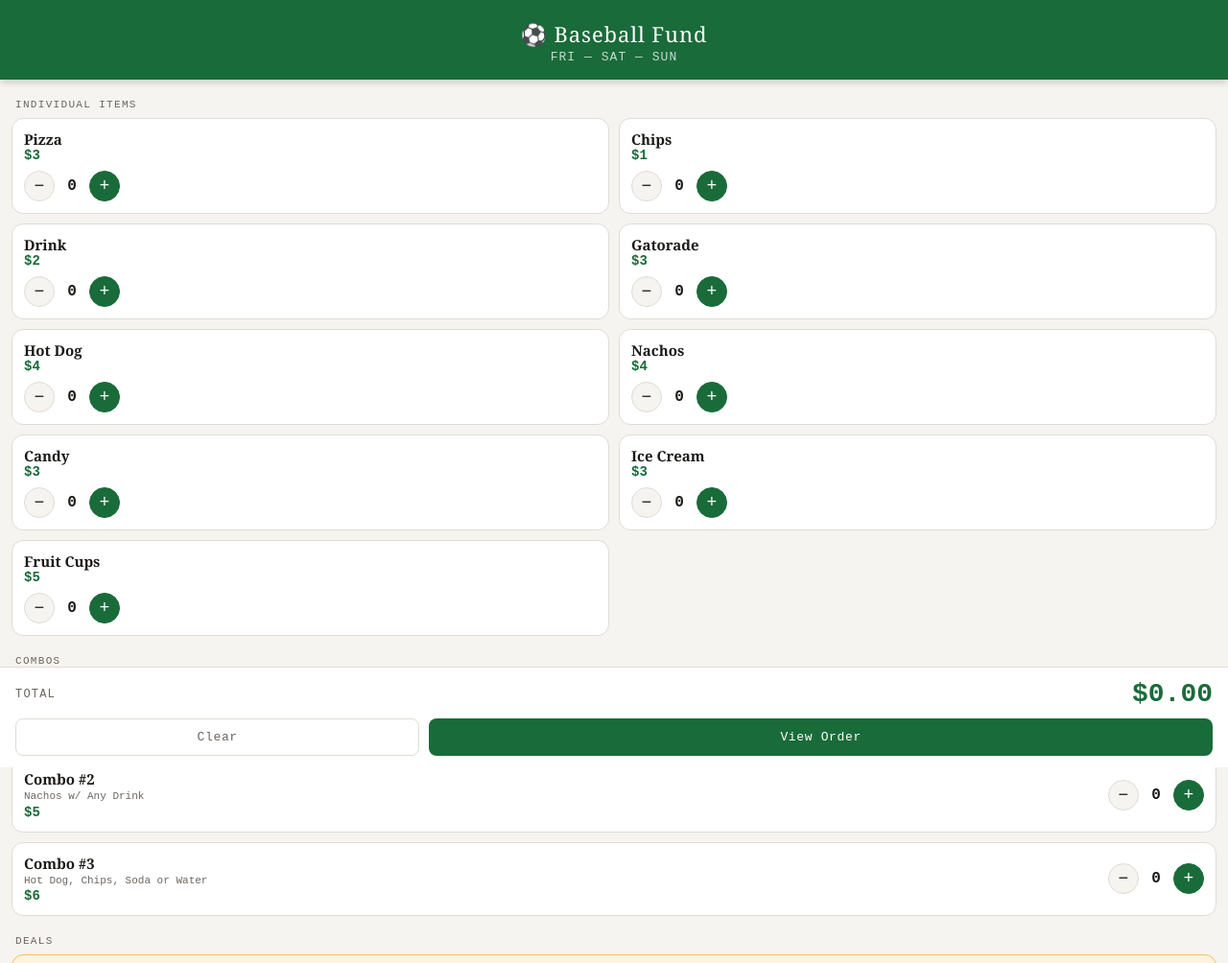
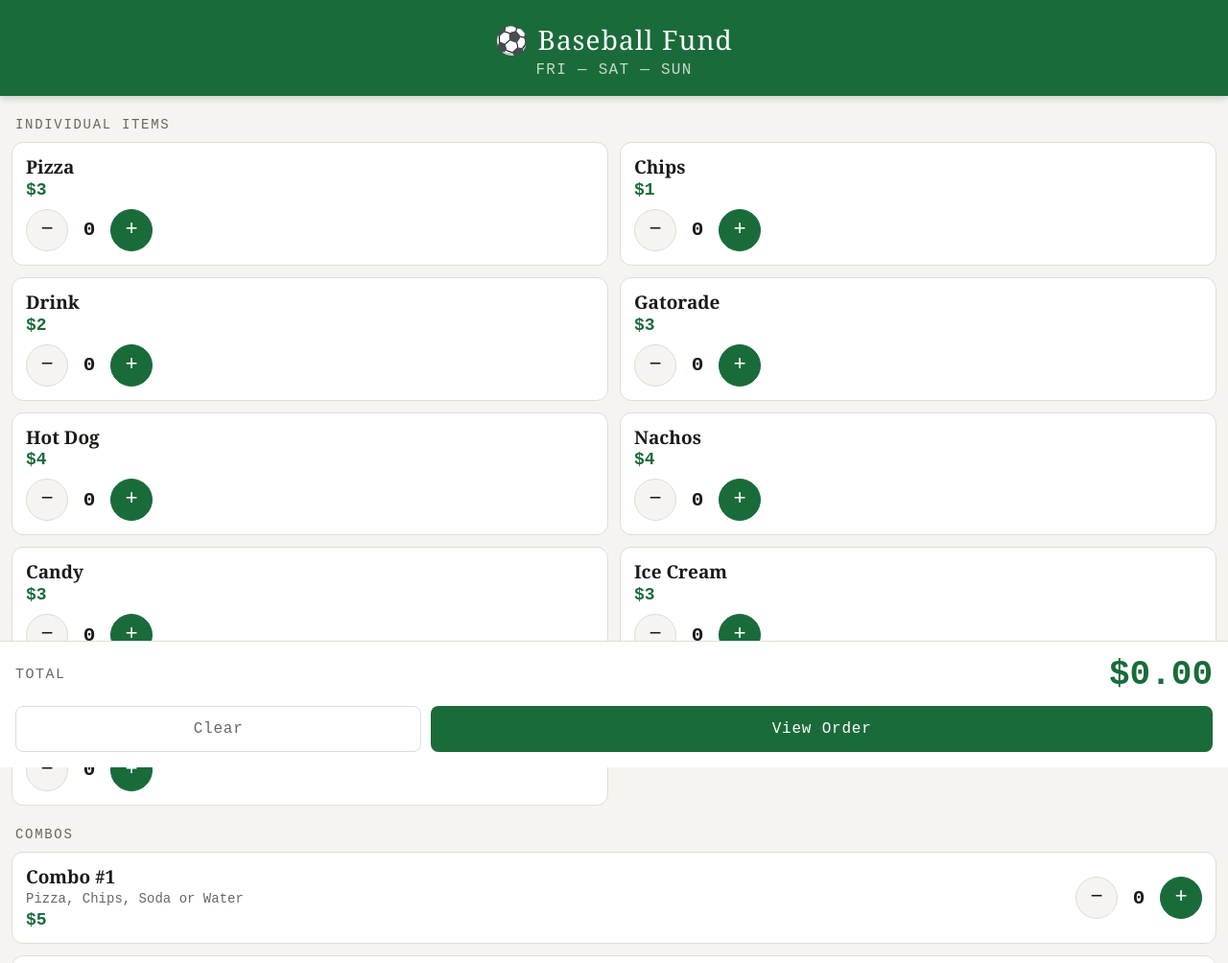
Before and after one commit to console-angel/Baseball-Fund, a plain HTML site: page index.html in a window 1280 px wide. Shown: the top 1004 px of the page at 96% size. Drawn offline with Linux system fonts and the light colour scheme.

Commit message:
Updated Baseball Fund
Co-authored-by: Copilot <copilot@github.com>

```diff
--- a/index.html
+++ b/index.html
@@ -2,10 +2,14 @@
 <html lang="en">
 <head>
 <meta charset="UTF-8" />
-<meta name="viewport" content="width=device-width, initial-scale=1.0" />
+<meta name="viewport" content="width=device-width, initial-scale=1.0, viewport-fit=cover" />
 <title>Baseball Fund — Order Calculator</title>
 <style>
   *, *::before, *::after { box-sizing: border-box; margin: 0; padding: 0; }
+
+  html {
+    touch-action: manipulation;
+  }
 
   :root {
     --green: #1a6b3a;
@@ -28,15 +32,22 @@
     font-family: 'Georgia', serif;
     background: var(--bg);
     color: var(--text);
+    font-size: 17px;
     min-height: 100vh;
-    padding: 0 0 120px;
+    padding: 0 0 148px;
+    touch-action: pan-y;
+  }
+
+  button {
+    touch-action: manipulation;
+    -webkit-tap-highlight-color: transparent;
   }
 
   header {
     background: var(--green);
     color: white;
     text-align: center;
-    padding: 20px 16px 16px;
+    padding: 22px 16px 18px;
     position: sticky;
     top: 0;
     z-index: 100;
@@ -44,32 +55,32 @@
   }
 
   header h1 {
-    font-size: 22px;
+    font-size: 28px;
     letter-spacing: 0.04em;
     font-weight: normal;
   }
 
   header p {
-    font-size: 13px;
+    font-size: 16px;
     opacity: 0.75;
-    margin-top: 2px;
+    margin-top: 4px;
     font-family: 'Courier New', monospace;
     letter-spacing: 0.08em;
   }
 
   .section-label {
     font-family: 'Courier New', monospace;
-    font-size: 11px;
+    font-size: 14px;
     letter-spacing: 0.12em;
     text-transform: uppercase;
     color: var(--muted);
-    padding: 20px 16px 8px;
+    padding: 22px 16px 10px;
   }
 
   .items-grid {
     display: grid;
     grid-template-columns: 1fr 1fr;
-    gap: 10px;
+    gap: 12px;
     padding: 0 12px;
   }
 
@@ -77,10 +88,10 @@
     background: var(--surface);
     border: 1px solid var(--border);
     border-radius: var(--radius);
-    padding: 12px;
+    padding: 14px;
     display: flex;
     flex-direction: column;
-    gap: 8px;
+    gap: 10px;
   }
 
   .item-card.combo {
@@ -100,7 +111,7 @@
   }
 
   .item-name {
-    font-size: 15px;
+    font-size: 19px;
     font-weight: bold;
     color: var(--text);
     line-height: 1.2;
@@ -112,7 +123,7 @@
 
   .item-desc {
     font-family: 'Courier New', monospace;
-    font-size: 11px;
+    font-size: 14px;
     color: var(--muted);
     line-height: 1.4;
     margin-top: 2px;
@@ -120,32 +131,35 @@
 
   .item-price {
     font-family: 'Courier New', monospace;
-    font-size: 14px;
+    font-size: 18px;
     color: var(--green);
     font-weight: bold;
+    margin-top: 2px;
   }
 
   .qty-controls {
     display: flex;
     align-items: center;
-    gap: 8px;
+    gap: 10px;
   }
 
   .qty-btn {
-    width: 32px;
-    height: 32px;
+    width: 44px;
+    height: 44px;
     border-radius: 50%;
     border: 1.5px solid var(--border);
     background: var(--bg);
-    font-size: 18px;
+    font-size: 22px;
     line-height: 1;
     cursor: pointer;
     display: flex;
     align-items: center;
     justify-content: center;
     color: var(--text);
-    transition: background 0.15s, border-color 0.15s;
+    transition: background 0.1s, border-color 0.1s;
     font-family: monospace;
+    touch-action: manipulation;
+    -webkit-tap-highlight-color: transparent;
   }
 
   .qty-btn:active { background: #e0dcd5; }
@@ -154,9 +168,9 @@
 
   .qty-val {
     font-family: 'Courier New', monospace;
-    font-size: 16px;
+    font-size: 21px;
     font-weight: bold;
-    min-width: 20px;
+    min-width: 24px;
     text-align: center;
     color: var(--text);
   }
@@ -168,7 +182,7 @@
     bottom: 0; left: 0; right: 0;
     background: var(--surface);
     border-top: 1px solid var(--border);
-    padding: 12px 16px;
+    padding: 14px 16px max(16px, env(safe-area-inset-bottom));
     z-index: 200;
   }
 
@@ -176,19 +190,19 @@
     display: flex;
     justify-content: space-between;
     align-items: center;
-    margin-bottom: 10px;
+    margin-bottom: 12px;
   }
 
   .total-label {
     font-family: 'Courier New', monospace;
-    font-size: 12px;
+    font-size: 15px;
     letter-spacing: 0.1em;
     text-transform: uppercase;
     color: var(--muted);
   }
 
   .total-amount {
-    font-size: 28px;
+    font-size: 36px;
     font-weight: bold;
     color: var(--green);
     font-family: 'Courier New', monospace;
@@ -201,32 +215,36 @@
 
   .btn-clear {
     flex: 1;
-    padding: 11px;
+    padding: 14px;
     border-radius: var(--radius-sm);
     border: 1.5px solid var(--border);
     background: transparent;
     color: var(--muted);
     font-family: 'Courier New', monospace;
-    font-size: 13px;
+    font-size: 16px;
     letter-spacing: 0.05em;
     cursor: pointer;
-    transition: background 0.15s;
+    transition: background 0.1s;
+    touch-action: manipulation;
+    -webkit-tap-highlight-color: transparent;
   }
 
   .btn-clear:active { background: var(--bg); }
 
   .btn-summary {
     flex: 2;
-    padding: 11px;
+    padding: 14px;
     border-radius: var(--radius-sm);
     border: none;
     background: var(--green);
     color: white;
     font-family: 'Courier New', monospace;
-    font-size: 13px;
+    font-size: 16px;
     letter-spacing: 0.05em;
     cursor: pointer;
-    transition: background 0.15s;
+    transition: background 0.1s;
+    touch-action: manipulation;
+    -webkit-tap-highlight-color: transparent;
   }
 
   .btn-summary:active { background: var(--green-mid); }
@@ -239,6 +257,7 @@
     z-index: 300;
     align-items: flex-end;
     justify-content: center;
+    touch-action: none;
   }
 
   .modal-overlay.open { display: flex; }
@@ -248,14 +267,15 @@
     border-radius: var(--radius) var(--radius) 0 0;
     width: 100%;
     max-width: 480px;
-    padding: 20px 20px 32px;
+    padding: 24px 20px max(32px, env(safe-area-inset-bottom));
     max-height: 80vh;
     overflow-y: auto;
+    touch-action: pan-y;
   }
 
   .modal h2 {
-    font-size: 18px;
-    margin-bottom: 16px;
+    font-size: 24px;
+    margin-bottom: 18px;
     font-weight: normal;
     letter-spacing: 0.03em;
   }
@@ -263,9 +283,9 @@
   .summary-row {
     display: flex;
     justify-content: space-between;
-    padding: 8px 0;
+    padding: 11px 0;
     border-bottom: 1px solid var(--border);
-    font-size: 15px;
+    font-size: 18px;
   }
 
   .summary-row:last-of-type { border-bottom: none; }
@@ -273,8 +293,8 @@
   .summary-total {
     display: flex;
     justify-content: space-between;
-    padding: 12px 0 0;
-    font-size: 20px;
+    padding: 14px 0 0;
+    font-size: 26px;
     font-weight: bold;
     border-top: 2px solid var(--text);
     margin-top: 8px;
@@ -284,15 +304,17 @@
   .btn-close {
     width: 100%;
     margin-top: 20px;
-    padding: 13px;
+    padding: 16px;
     border-radius: var(--radius-sm);
     border: 1.5px solid var(--border);
     background: transparent;
-    font-size: 14px;
+    font-size: 17px;
     cursor: pointer;
     font-family: 'Courier New', monospace;
     letter-spacing: 0.05em;
     color: var(--muted);
+    touch-action: manipulation;
+    -webkit-tap-highlight-color: transparent;
   }
 </style>
 </head>
@@ -386,6 +408,12 @@ document.getElementById('items-grid').innerHTML = ITEMS.map(renderCard).join('')
 document.getElementById('combos-grid').innerHTML = COMBOS.map(renderCard).join('');
 document.getElementById('deals-grid').innerHTML = DEALS.map(renderCard).join('');
 
+document.documentElement.style.webkitTextSizeAdjust = '100%';
+document.addEventListener('dblclick', event => event.preventDefault(), { passive: false });
+['gesturestart', 'gesturechange', 'gestureend'].forEach(type => {
+  document.addEventListener(type, event => event.preventDefault(), { passive: false });
+});
+
 function change(id, delta) {
   qty[id] = Math.max(0, qty[id] + delta);
   const el = document.getElementById('qty-' + id);
```
